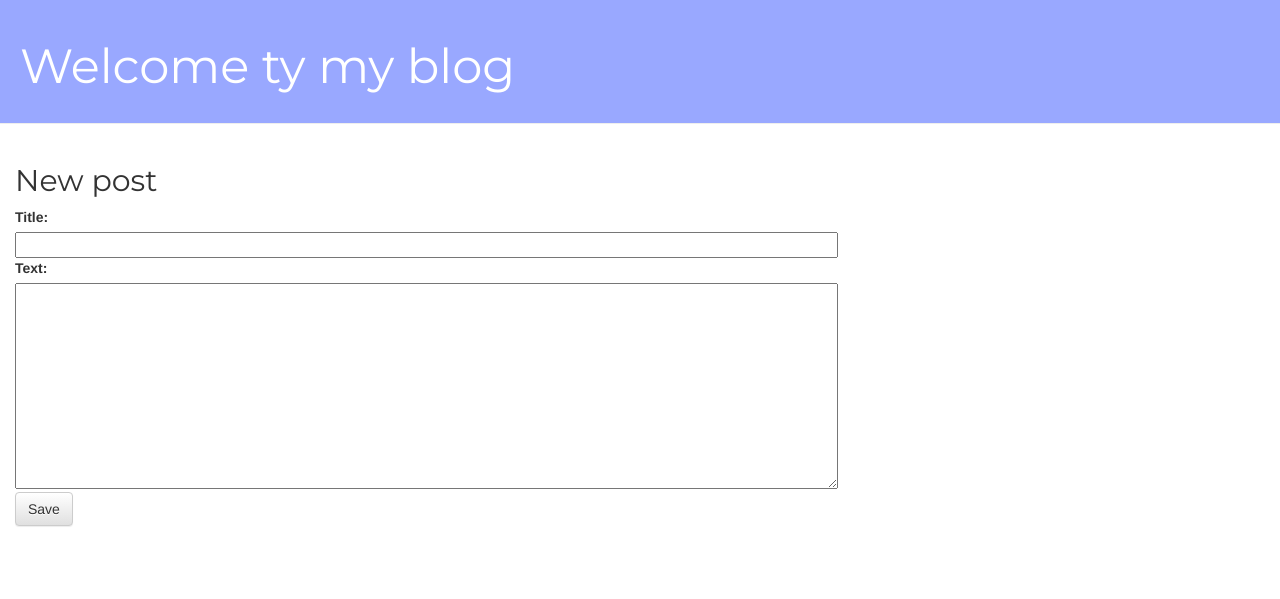
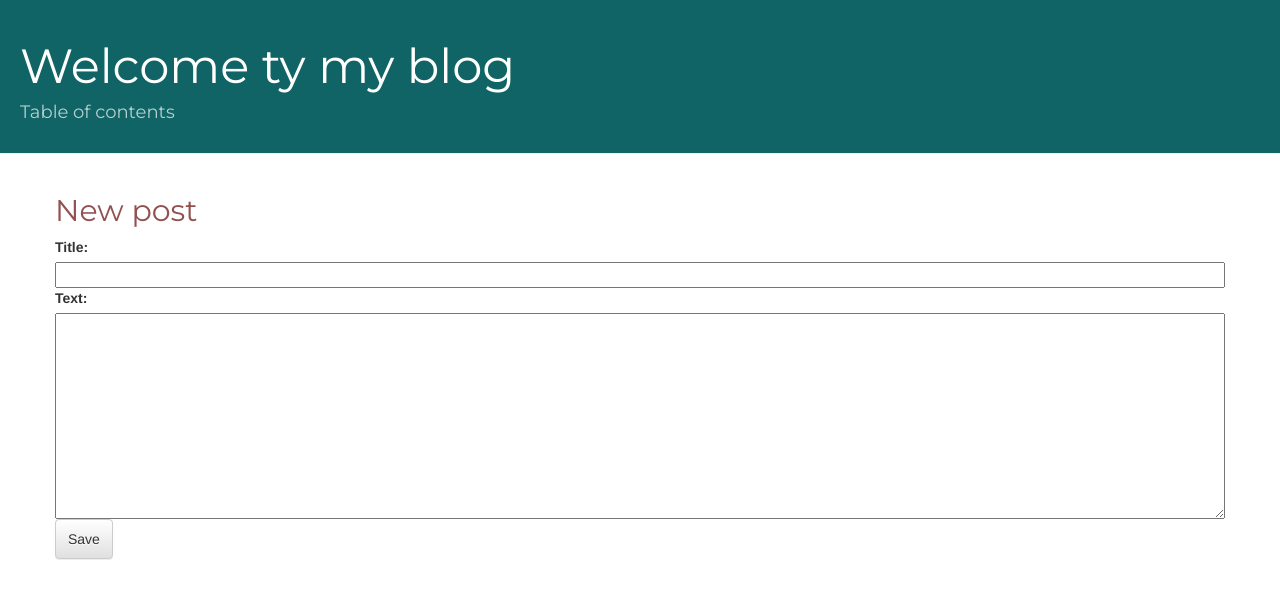
Before and after one commit to anthonybartczak/azure-project, a Django app: page /post/new in a window 1280 px wide. Shown: the top 599 px of the page. Run offline with Django 3.2, Linux system fonts and the light colour scheme; some libraries are stand-ins or nearby versions.

Commit message:
CSS readjustment

```diff
--- a/blog/static/css/blog.css
+++ b/blog/static/css/blog.css
@@ -1,5 +1,5 @@
 .page-header {
-    background-color: rgb(153, 168, 255);
+    background-color: #116466;
     margin-top: 0;
     padding: 20px 20px 20px 20px;
 }
@@ -11,12 +11,22 @@
 }
 
 .content {
-    margin-left: 40px;
-    margin-top: 50px;
+    margin-top: auto;
+    margin-bottom: auto;
+    min-height: 100%;
+
+    display: flex;
+    align-items: left;
 }
 
-h1, h2, h3, h4 {
+h1, h2, h3 {
     font-family: 'Montserrat';
+    color: #610303b0;
+}
+
+h4 {
+    font-family: 'Montserrat';
+    color: #ffffffb0;
 }
 
 .date {
@@ -53,9 +63,7 @@ h1, h2, h3, h4 {
 #wrapper {
     height: 40px;
     display: flex;
-    align-items: center;
-    justify-content: left;
-  }
+}
 
 img {
     padding: 0;
--- a/blog/templates/blog/base.html
+++ b/blog/templates/blog/base.html
@@ -17,6 +17,15 @@
 
         <script src=https://cdnjs.cloudflare.com/ajax/libs/marked/1.0.0/marked.min.js></script>
         <script type="text/javascript">
+
+        function openNav() {
+            document.getElementById("mySidenav").style.width = "450px";
+        }
+
+        function closeNav() {
+            document.getElementById("mySidenav").style.width = "0";
+        }
+
         $(document).ready(function(){
            $(".content-markdown").each(function(){
                 var content =  $(this).text()
@@ -26,23 +35,36 @@
                 $(this).html(markedContent)
            })
         })
+
+        $(document).ready( function() {
+            $("#about-btn").click( function(event) {
+                alert("You clicked the button using JQuery!");
+            });
+        });
         </script>
 
         <link href="https://fonts.googleapis.com/css2?family=Montserrat&display=swap" rel="stylesheet">
         <title>Canadian's blog</title>
     </head>
+    <div id="mySidenav" class="sidenav">
+        <a href="javascript:void(0)" class="closebtn" onclick="closeNav()">&times;</a>
+        {% for post in posts %}
+            <h1><a href="{% url 'post_detail' pk=post.pk %}">{{ post.title }}</a></h1>
+        {% endfor %}
+    </div>
     <body>
         <div class="page-header">
             {% if user.is_authenticated %}
                 <a href="{% url 'post_new' %}" class="top-menu"><span class="glyphicon glyphicon-plus"></span></a>
             {% endif %}
             <h1><a href="/">Welcome ty my blog</a></h1>
+            <h4><span onclick="openNav()">Table of contents</a></span>
         </div>
-        <div class="container-fluid">
-            <div class="row">
-                <div class="col-md-8">
-                {% block content %}
-                {% endblock %}
+        <div class="container d-flex justify-content-around">
+            <div class="row d-flex justify-content-center">
+                <div class="col-md">
+                    {% block content %}
+                    {% endblock %}
                 </div>
             </div>
         </div>
--- a/blog/templates/blog/post_list.html
+++ b/blog/templates/blog/post_list.html
@@ -2,7 +2,7 @@
 
 {% block content %}
     {% for post in posts %}
-        <div class="col-12 col-md-10 mb-3 mx-auto'">
+        <div class="col-md">
             <div class="card">
                 <div class="post">
                     <h1><a href="{% url 'post_detail' pk=post.pk %}">{{ post.title }}</a></h1>
```
Also changed, not shown: other parts of blog/static/css/blog.css (+52 -2 lines).
